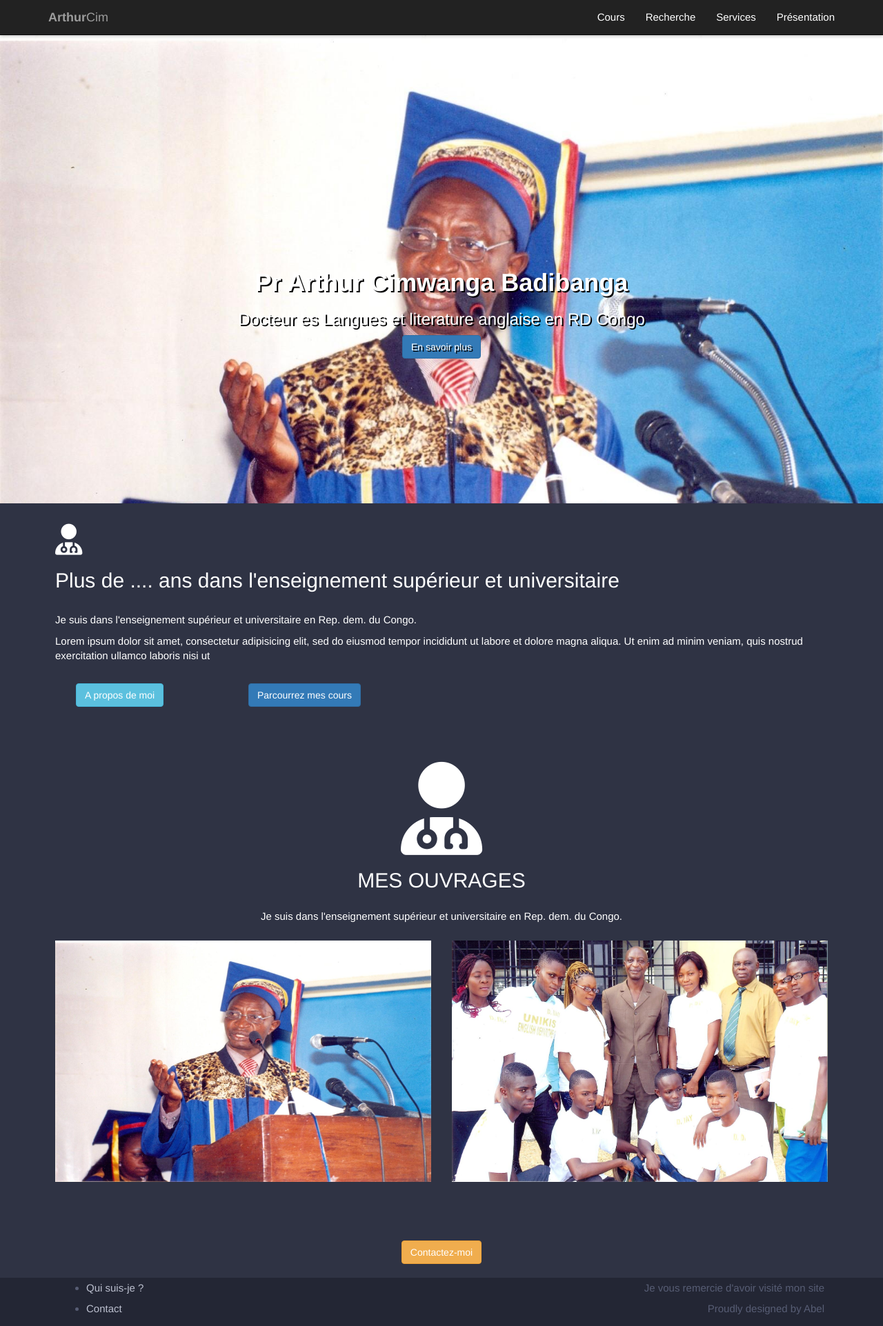
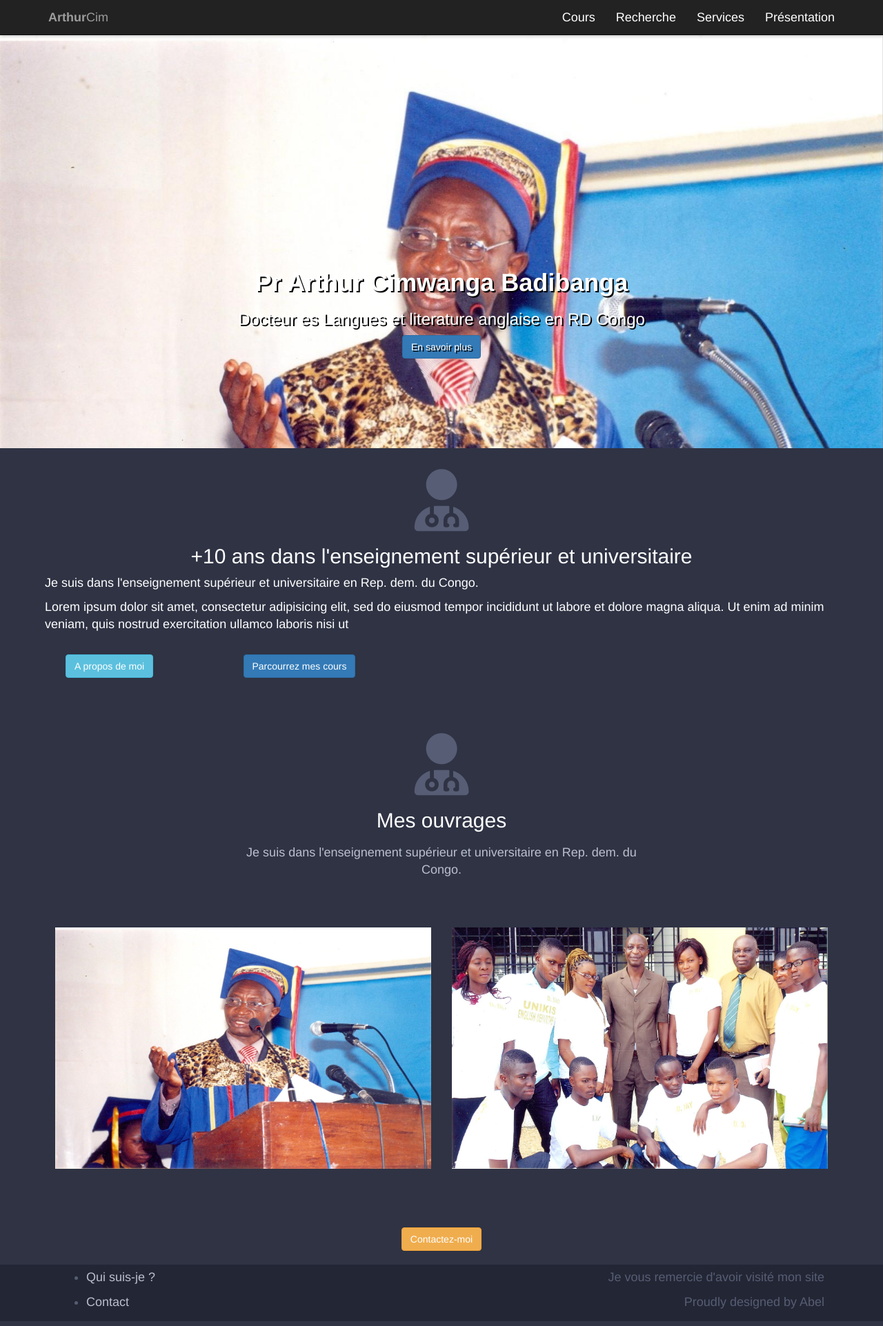
Before and after one commit to Bam92/ArthCim, a PHP site: template views/home.html.twig in a window 1280 px wide. Shown: the whole page at 69% size. Run offline with PHP 8.4, Linux system fonts and the light colour scheme; the template is opened without the code that fills it, so the values that code supplies are empty; some libraries are stand-ins or nearby versions.

Commit message:
Layout for headings added

```diff
--- a/views/home.html.twig
+++ b/views/home.html.twig
@@ -6,11 +6,16 @@
 
         <!-- Wrapper for slides -->
         <div class="carousel-inner" role="listbox">
-            <div class="item active"></div>
-            <div class="item"></div>
-            <div class="item"></div>
-            <div class="item"></div>
-            <div class="item"></div>
+            <div class="item active">
+             <img src="{{ asset('/img/1.jpg') }}" alt=""></div>
+            <div class="item">
+             <img src="{{ asset('/img/2.JPG') }}" alt=""></div>
+            <div class="item">
+             <img src="{{ asset('/img/3.JPG') }}" alt=""></div>
+            <div class="item">
+             <img src="{{ asset('/img/4.JPG') }}" alt=""></div>
+            <div class="item">
+             <img src="{{ asset('/img/5.jpg') }}" alt=""></div>
         </div>
         </div>
 
@@ -19,7 +24,8 @@
           <h3>Docteur es Langues et literature anglaise en RD Congo</h3>
 
           <p>
-             <a class="btn btn-primary" type="button" href="#year-teaching">En savoir plus</a>
+             <a class="btn btn-primary" type="button" href="#year-teaching">
+             En savoir plus</a>
           </p>
         </div>
       <div class=" main-content">
@@ -27,8 +33,12 @@
 
         <section class="row page-content" id="year-teaching">
         <div class="col-md-12">
-           <div class="icon"><span class="fa fa-3x fa-user-md"></span><br>
-            <h2>Plus de .... ans dans l'enseignement supérieur et universitaire</h2>
+           <p class="heading-icon text-center">
+            <span class="fa fa-3x fa-user-md"></span>
+           </p>
+            <h2 class="heading-title text-center">
+             +10 ans dans l'enseignement supérieur et universitaire
+            </h2>
            </div>
            <div class="text">
             <p>Je suis dans l'enseignement supérieur et universitaire en Rep. dem.
@@ -52,10 +62,12 @@
        -->
        <section class="row" id="home-books">
         <header class="col-md-12 text-center">
-           <div class="icon section-title"><span class="fa fa-3x fa-user-md"></span><br>
-           <h2>Mes ouvrages</h2>
-           </div>
-           <p class="sub_title">
+          <p class="heading-icon">
+           <span class="fa fa-3x fa-user-md"></span>
+          </p>
+           <h2 class="heading-title">Mes ouvrages</h2>
+
+           <p class="sub-title">
             Je suis dans l'enseignement supérieur et universitaire en Rep. dem.
             du Congo.
            </p>
--- a/web/css/styles.css
+++ b/web/css/styles.css
@@ -1,7 +1,7 @@
 body {
 	padding-top: 50px;
 	color: #fff;
-	font-size: 15px;
+	font-size: 18px;
 	background-color: #2f3344;
 	/*border: 2px solid red;*/
 	position: relative;
@@ -53,7 +53,7 @@ h3 strong, .page-title h1, .text h3, .jumbotron h1 {
 }
 
 /* --- SLIDESHOW --- */
-.carousel-fade .carousel-inner .item {
+/*.carousel-fade .carousel-inner .item {
     opacity: 0;
     transition-property: opacity;
 }
@@ -98,7 +98,7 @@ h3 strong, .page-title h1, .text h3, .jumbotron h1 {
 .item:nth-child(1) {
     background-image: url(../img/1.jpg);
     background-repeat: no-repeat;
-    /*background-position: 0px -10px;*/
+    /*background-position: 0px -10px;
 }
 .item:nth-child(2) {
     background: url(../img/2.JPG) no-repeat bottom center ;
@@ -128,15 +128,34 @@ h3 strong, .page-title h1, .text h3, .jumbotron h1 {
     -moz-background-size: cover;
     -o-background-size: cover;
     background-size: cover;
-		/*border: 2px solid red;*/
+		border: 2px solid red;
 		overflow: hidden;
 }
-
+*/
+.carousel-inner .item {
+	height: 600px;
+	width: 100%;
+}
 /* --- Home page content layout --- */
 .section-title {
 	margin-bottom: 25px;
 	text-transform: uppercase;
-	font-size: 3em;
+	font-size: 1.3em;
+}
+
+.heading-icon span {
+	font-size: 5em;
+	color: #575d74;
+}
+
+.heading-icon {
+	margin-bottom: 20px;
+}
+
+.sub-title {
+	margin: 1em auto 56px;
+	color: #bbbfce;
+	max-width: 600px;
 }
 
 #year-teaching {
```
